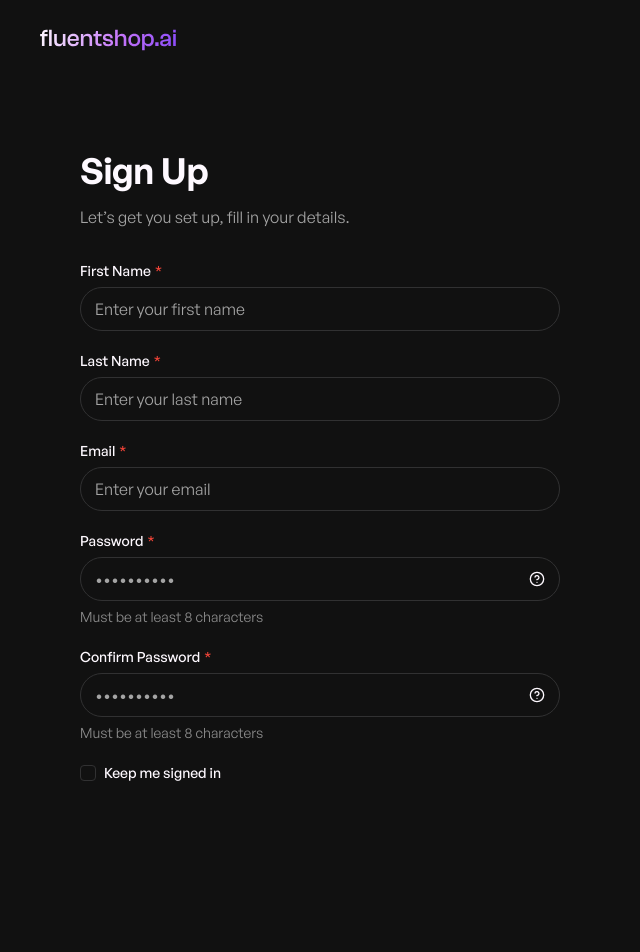
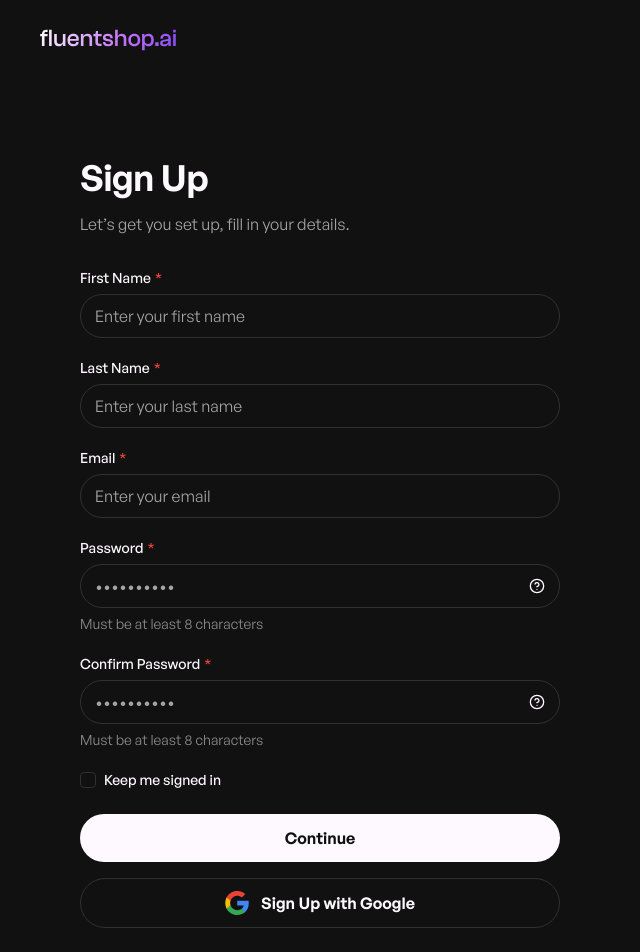
Before and after one commit to KobiManuel/fluentshop.ai, a Next.js app: page /sign-up in a window 1280 px wide. Shown: the top 952 px of the page, without its empty margins (0-640 px from the left). Before the commit the page ends 847 px from the top, so only its background shows below. Built offline with nearby package versions, Linux system fonts and the light colour scheme.

Commit message:
feat(User Interface): Signup page left section

```diff
--- a/next.config.mjs
+++ b/next.config.mjs
@@ -1,4 +1,9 @@
-/** @type {import('next').NextConfig} */
+import path from "path";
+import { fileURLToPath } from "url";
+
+const __filename = fileURLToPath(import.meta.url);
+const __dirname = path.dirname(__filename);
+
 const nextConfig = {
   webpack(config) {
     config.module.rules.push({
@@ -23,6 +28,10 @@ const nextConfig = {
 
     return config;
   },
+  sassOptions: {
+    includePaths: [path.join(__dirname, "src", "app")],
+    prependData: `@import "variables.scss";`,
+  },
 };
 
 export default nextConfig;
--- a/src/app/sign-up/page.module.scss
+++ b/src/app/sign-up/page.module.scss
@@ -5,13 +5,20 @@
   }
   &__left {
     @extend .flex-column;
+    position: relative;
     .logo-container {
       padding: 24px 40px 24px 40px;
+      position: fixed;
+      background-color: $black;
+      width: 100%;
+      z-index: 100;
     }
     .main {
       @extend .flex-column;
       padding: 64px 80px 64px 80px;
+      margin-top: 92px;
       gap: $size-32;
+      z-index: 50;
       > header {
         @extend .flex-column;
         gap: $size-12;
@@ -30,6 +37,33 @@
           gap: $size-20;
         }
       }
+
+      .btn-container {
+        margin-top: $size-4;
+      }
+
+      .google-btn {
+        @extend .flex-center-both;
+        @extend .b2-600;
+        flex: 1;
+        border-radius: 100px;
+        border: 1px solid $dark-gray-300;
+        background: transparent;
+        padding: $size-12 $size-16;
+        color: $white;
+        gap: $size-12;
+      }
+      .question {
+        @extend .b2-400;
+        color: $light-gray-300;
+        text-align: center;
+        > a {
+          @extend .b2-600;
+          text-decoration: none;
+          color: $white;
+          margin-left: 2px;
+        }
+      }
     }
   }
 }
--- a/src/app/sign-up/page.tsx
+++ b/src/app/sign-up/page.tsx
@@ -1,8 +1,9 @@
 "use client";
 import React, { useRef, useState } from "react";
 import styles from "./page.module.scss";
-import { Icon } from "@/components/Atoms/Atoms";
+import { Button, Icon } from "@/components/Atoms/Atoms";
 import { Checkbox, TextInput } from "@/components/Input/Input";
+import Link from "next/link";
 
 const SignUp = () => {
   const [checked, setChecked] = useState(false);
@@ -62,7 +63,19 @@ const SignUp = () => {
               <Checkbox checked={checked} />
               <p className="b3-500">Keep me signed in</p>
             </span>
+            <div
+              className={`full-width flex-column gap-16 ${styles["btn-container"]}`}
+            >
+              <Button size="xl">Continue</Button>
+              <button className={styles["google-btn"]}>
+                <Icon icon="google-colored" width={24} height={24} />
+                Sign Up with Google
+              </button>
+            </div>
           </div>
+          <p className={styles.question}>
+            Already have an account? <Link href={"/"}> Log in now</Link>{" "}
+          </p>
         </div>
       </div>
       <div></div>
--- a/src/app/variables.scss
+++ b/src/app/variables.scss
@@ -66,6 +66,12 @@ $size-46: 46px;
   font-size: $size-16;
   line-height: $size-24;
 }
+.b2-600 {
+  font-family: $gs;
+  font-weight: 600;
+  font-size: $size-16;
+  line-height: $size-24;
+}
 
 .b3-400 {
   font-family: $gs;
@@ -81,12 +87,183 @@ $size-46: 46px;
   line-height: $size-20;
 }
 
+.b3-600 {
+  font-family: $gs;
+  font-weight: 600;
+  font-size: $size-14;
+  line-height: $size-20;
+}
+
 /* General Flex Classes */
 
 /* Gaps */
 
+.gap-1 {
+  gap: 1px;
+}
+
+.gap-2 {
+  gap: 2px;
+}
+
+.gap-3 {
+  gap: 3px;
+}
+
+.gap-4 {
+  gap: 4px;
+}
+
+.gap-5 {
+  gap: 5px;
+}
+
+.gap-6 {
+  gap: 6px;
+}
+
+.gap-7 {
+  gap: 7px;
+}
+
 .gap-8 {
-  gap: $size-8;
+  gap: 8px;
+}
+
+.gap-9 {
+  gap: 9px;
+}
+
+.gap-10 {
+  gap: 10px;
+}
+
+.gap-11 {
+  gap: 11px;
+}
+
+.gap-12 {
+  gap: 12px;
+}
+
+.gap-13 {
+  gap: 13px;
+}
+
+.gap-14 {
+  gap: 14px;
+}
+
+.gap-15 {
+  gap: 15px;
+}
+
+.gap-16 {
+  gap: 16px;
+}
+
+.gap-17 {
+  gap: 17px;
+}
+
+.gap-18 {
+  gap: 18px;
+}
+
+.gap-19 {
+  gap: 19px;
+}
+
+.gap-20 {
+  gap: 20px;
+}
+
+.gap-21 {
+  gap: 21px;
+}
+
+.gap-22 {
+  gap: 22px;
+}
+
+.gap-23 {
+  gap: 23px;
+}
+
+.gap-24 {
+  gap: 24px;
+}
+
+.gap-25 {
+  gap: 25px;
+}
+
+.gap-26 {
+  gap: 26px;
+}
+
+.gap-27 {
+  gap: 27px;
+}
+
+.gap-28 {
+  gap: 28px;
+}
+
+.gap-29 {
+  gap: 29px;
+}
+
+.gap-30 {
+  gap: 30px;
+}
+
+.gap-31 {
+  gap: 31px;
+}
+
+.gap-32 {
+  gap: 32px;
+}
+
+.gap-33 {
+  gap: 33px;
+}
+
+.gap-34 {
+  gap: 34px;
+}
+
+.gap-35 {
+  gap: 35px;
+}
+
+.gap-36 {
+  gap: 36px;
+}
+
+.gap-37 {
+  gap: 37px;
+}
+
+.gap-38 {
+  gap: 38px;
+}
+
+.gap-39 {
+  gap: 39px;
+}
+
+.gap-40 {
+  gap: 40px;
+}
+
+.gap-41 {
+  gap: 41px;
+}
+
+.gap-42 {
+  gap: 42px;
 }
 
 /* Horizontal Centering */
--- a/src/components/Atoms/Atoms.tsx
+++ b/src/components/Atoms/Atoms.tsx
@@ -1,2 +1,3 @@
 import Icon from "./Icons/Icon";
-export { Icon };
+import Button from "./Button/Button";
+export { Icon, Button };
--- /dev/null
+++ b/src/components/Atoms/Button/Button.module.scss
@@ -0,0 +1,79 @@
+.button {
+  border-radius: 100px;
+  display: inline-flex;
+  align-items: center;
+  justify-content: center;
+  font-weight: bold;
+  cursor: pointer;
+  border: none;
+  outline: none;
+  gap: $size-8;
+
+  &.primaryButton {
+    background-color: $white;
+    color: $black;
+  }
+
+  &.secondaryButton {
+    // background-color: $gray;
+    color: $white;
+  }
+
+  &.tertiaryButton {
+    // background-color: $transparent;
+    // color: $blue;
+  }
+
+  &.primaryButtonDisabled,
+  &.secondaryButtonDisabled,
+  &.tertiaryButtonDisabled {
+    cursor: not-allowed;
+    opacity: 0.5;
+  }
+
+  // Sizes
+  &.sm {
+    @extend .b3-600;
+    padding: $size-8 $size-14;
+    height: $size-36;
+    min-height: $size-36;
+  }
+
+  &.md {
+    padding: 10px 16px;
+    height: 40px;
+    font-size: 14px;
+  }
+
+  &.lg {
+    padding: 12px 18px;
+    height: 44px;
+    font-size: 16px;
+  }
+
+  &.xl {
+    @extend .b2-600;
+    padding: $size-12 $size-20;
+    height: 48px;
+  }
+
+  &.xxl {
+    padding: 16px 22px;
+    height: 52px;
+    font-size: 20px;
+  }
+
+  // Icon handling
+  &.withIcon {
+    display: inline-flex;
+    align-items: center;
+
+    .icon-left {
+      margin-right: 8px;
+    }
+
+    .icon-right {
+      margin-left: 8px;
+    }
+  }
+}
--- /dev/null
+++ b/src/components/Atoms/Button/Button.tsx
@@ -0,0 +1,78 @@
+"use client";
+import { Icon } from "../Atoms";
+import styles from "./Button.module.scss";
+
+interface ButtonProps {
+  size?: "sm" | "md" | "lg" | "xl" | "xxl";
+  mode?: "primary" | "secondary" | "tertiary";
+  icon?: string;
+  iconPosition?: "left" | "right";
+  iconColor?: string;
+  disabled?: boolean;
+  children: React.ReactNode;
+}
+
+const Button: React.FC<ButtonProps> = ({
+  size = "md",
+  mode = "primary",
+  icon = "",
+  iconPosition = "left",
+  iconColor = "#000",
+  disabled = false,
+  children,
+}) => {
+  const getButtonStyle = () => {
+    if (disabled) {
+      switch (mode) {
+        case "secondary":
+          return [
+            styles.button,
+            styles.secondaryButtonDisabled,
+            styles[size],
+          ].join(" ");
+        case "tertiary":
+          return [
+            styles.button,
+            styles.tertiaryButtonDisabled,
+            styles[size],
+          ].join(" ");
+        default:
+          return [
+            styles.button,
+            styles.primaryButtonDisabled,
+            styles[size],
+          ].join(" ");
+      }
+    } else {
+      switch (mode) {
+        case "secondary":
+          return [styles.button, styles.secondaryButton, styles[size]].join(
+            " "
+          );
+        case "tertiary":
+          return [styles.button, styles.tertiaryButton, styles[size]].join(" ");
+        default:
+          return [styles.button, styles.primaryButton, styles[size]].join(" ");
+      }
+    }
+  };
+
+  return (
+    <button
+      className={
+        icon ? `${getButtonStyle()} ${styles.withIcon}` : getButtonStyle()
+      }
+      disabled={disabled}
+    >
+      {icon && iconPosition === "left" && (
+        <Icon icon={icon} width={16} height={16} color={iconColor} />
+      )}
+      {children}
+      {icon && iconPosition === "right" && (
+        <Icon icon={icon} width={16} height={16} color={iconColor} />
+      )}
+    </button>
+  );
+};
+
+export default Button;
```
